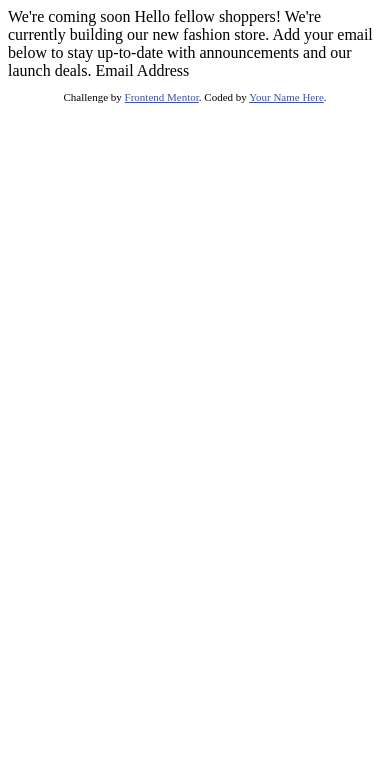
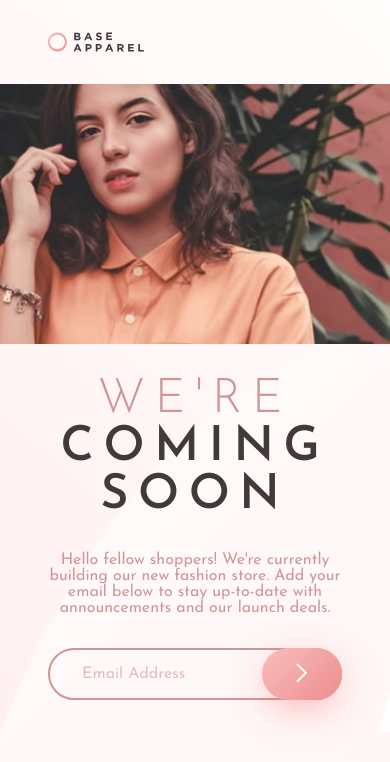
Before and after one commit to long-1810/base-apparel-coming-soon, a plain HTML site: page index.html in a window 390 px wide. Drawn offline with Linux system fonts and the light colour scheme.

Commit message:
Add files via upload

```diff
--- a/index.html
+++ b/index.html
@@ -1,33 +1,44 @@
 <!DOCTYPE html>
 <html lang="en">
+
 <head>
   <meta charset="UTF-8">
-  <meta name="viewport" content="width=device-width, initial-scale=1.0"> <!-- displays site properly based on user's device -->
+  <meta name="viewport" content="width=device-width, initial-scale=1.0">
+  <!-- displays site properly based on user's device -->
 
   <link rel="icon" type="image/png" sizes="32x32" href="./images/favicon-32x32.png">
 
   <title>Frontend Mentor | Base Apparel coming soon page</title>
+  <link rel="preconnect" href="https://fonts.googleapis.com">
+  <link rel="preconnect" href="https://fonts.gstatic.com" crossorigin>
+  <link href="https://fonts.googleapis.com/css2?family=Josefin+Sans:wght@300;400;600&display=swap" rel="stylesheet">
 
-  <!-- Feel free to remove these styles or customise in your own stylesheet 👍 -->
-  <style>
-    .attribution { font-size: 11px; text-align: center; }
-    .attribution a { color: hsl(228, 45%, 44%); }
-  </style>
+  <link rel="stylesheet" href="style.css">
 </head>
+
 <body>
+  <div class="container">
+    <main class="main">
+      <img src="./images/logo.svg" alt="Logo" class="logo">
+      <img src="./images/hero-mobile.jpg" alt="Hero" class="hero hero--mobile">
+      <div class="main__text">
+        <h1 class="title">
+          We're
+          <b class="title--bold">coming soon</b>
+        </h1>
+        <p class="desc">Hello fellow shoppers! We're currently building our new fashion store.
+          Add your email below to stay up-to-date with announcements and our launch deals.</p>
+        <form class="form" id="form">
+          <input type="text" id="form-field" class="form__field" placeholder="Email Address">
+          <button class="form__submit" id="form-submit">
+            <img src="./images/icon-arrow.svg" alt="Submit">
+          </button>
+        </form>
+      </div>
 
-  We're coming soon
-
-  Hello fellow shoppers! We're currently building our new fashion store.
-  Add your email below to stay up-to-date with announcements and our launch deals.
-
-  Email Address
-
-  <footer>
-    <p class="attribution">
-      Challenge by <a href="https://www.frontendmentor.io?ref=challenge" target="_blank">Frontend Mentor</a>.
-      Coded by <a href="#">Your Name Here</a>.
-    </p>
-  </footer>
+    </main>
+    <img src="./images/hero-desktop.jpg" class="hero hero--desktop" alt="Hero">
+  </div>
 </body>
+<script src="./script.js"></script>
 </html>
--- /dev/null
+++ b/script.js
@@ -0,0 +1,16 @@
+const form = document.getElementById("form");
+const field = document.getElementById("form-field");
+const submit = document.getElementById("form-submit");
+
+console.log(form, field, submit)
+
+function onSubmit(event) {
+  event.preventDefault();
+  if (!field.value || !field.value.includes("@")) {
+    form.classList.add("form--invalid")
+  } else {
+    form.classList.remove("form--invalid")
+  }
+}
+
+submit.addEventListener("click", onSubmit)
--- /dev/null
+++ b/style.css
@@ -0,0 +1,169 @@
+* {
+  margin: 0;
+  padding: 0;
+  box-sizing: border-box;
+}
+body {
+  width: 100vw;
+  height: 100vh;
+  font: 400 16px 'Josefin Sans', sans-serif;
+  background: linear-gradient(135deg, hsl(0, 0%, 100%),hsl(0, 100%, 98%));
+  position: relative;
+}
+.container {
+  width: 100%;
+  height: 100%;
+  display: flex;
+  justify-content: space-between;
+}
+.hero {
+  width: max-content;
+  height: 100%;
+}
+.main {
+  background: url("./images/bg-pattern-desktop.svg") no-repeat;
+  background-size: cover;
+  padding: 5rem 8rem 10rem 8rem;
+  display: flex;
+  flex-direction: column;
+  align-items: left;
+  justify-content: space-between;
+}
+.logo {
+  width: 10rem;
+  margin-bottom: 1rem;
+}
+.main__text {
+  display: flex;
+  flex-direction: column;
+  justify-content: space-between;
+  gap: 2rem;
+}
+.title {
+  color: hsl(0, 36%, 70%);
+  font: 300 3rem 'Josefin Sans', sans-serif;
+  text-transform: uppercase;
+  letter-spacing: 0.6rem;
+  width: 20rem;
+}
+.title--bold {
+  font-weight: 600;
+  color:hsl(0, 6%, 24%);
+  display: block;
+}
+.desc {
+  font: 400 1rem 'Josefin Sans', sans-serif;
+  color: hsl(0, 36%, 70%);
+  width: 30rem;
+}
+.form {
+  display: flex;
+  align-items: center;
+  justify-content: left;
+  /* min-width: 30rem; */
+  position: relative;
+}
+.form__field {
+  height: 100%;
+  width: 100%;
+  padding: 1rem 2rem;
+  border-radius: 9999px;
+  border: 2px solid hsl(0, 36%, 70%);
+  background: none;
+  font: 400 1rem 'Josefin Sans', sans-serif;
+  outline: none;
+}
+.form__submit {
+  position: absolute;
+  right: 0;
+  height: 100%;
+  width: 5rem;
+  border-radius: 9999px;
+  border: none;
+  background: linear-gradient(135deg, hsl(0, 80%, 86%), hsl(0, 74%, 74%));
+  cursor: pointer;
+  color:hsl(0, 6%, 24%);
+  box-shadow: 0 10px 40px -10px hsla(0, 93%, 68%, 70%);
+}
+::placeholder {
+  color: hsla(0, 36%, 70%, 60%);
+}
+.form__submit:hover {
+  background: hsl(0, 80%, 86%);
+}
+
+/* INVALID STYLE */
+.form--invalid {
+  position: relative;
+}
+.form--invalid .form__field {
+  border: 2px solid hsl(0, 93%, 68%);
+}
+.form--invalid::before {
+  content: "Please provide a valid email";
+  position: absolute;
+  left: 2rem;
+  bottom: -1.5rem;
+  font: 400 1rem 'Josefin Sans', sans-serif;
+  color: hsl(0, 93%, 68%);
+}
+.form--invalid .form__submit::before {
+  content: url("./images/icon-error.svg");
+  position: absolute;
+  z-index: 5;
+  left: -2.5rem;
+}
+
+@media (min-width: 700px) {
+  .hero--mobile {
+    display: none;
+  }
+}
+@media (max-width: 700px) {
+  .hero--desktop {
+    display: none;
+  }
+  body {
+    width: initial;
+    overflow: scroll;
+    position: relative;
+  }
+  .container {
+    width: 100%;
+    height: 100%;
+    display: flex;
+    flex-direction: column;
+    gap: 2rem;
+  }
+  .logo {
+    width: 6rem;
+    margin: 2rem 3rem;
+  }
+  .main {
+    padding: 0;
+    width: 100%;
+  }
+  .hero--mobile {
+    width: 100%;
+    height: max-content;
+
+  }
+  .main__text {
+    margin: 2rem 3rem;
+    text-align: center;
+    width: initial;
+  }
+  .title {
+    width: initial;
+  }
+  .desc {
+    text-align: center;
+    width: initial;
+  }
+  .form {
+
+  }
+  .form__field {
+    width: 100%;
+  }
+}
```
